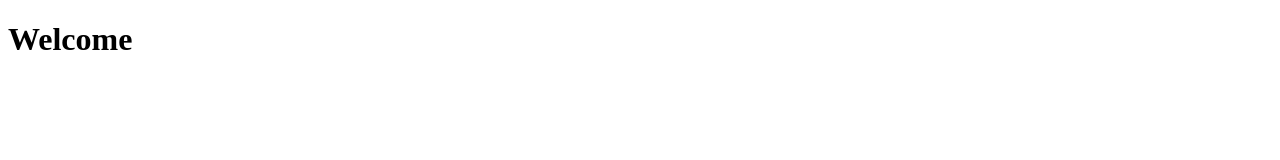
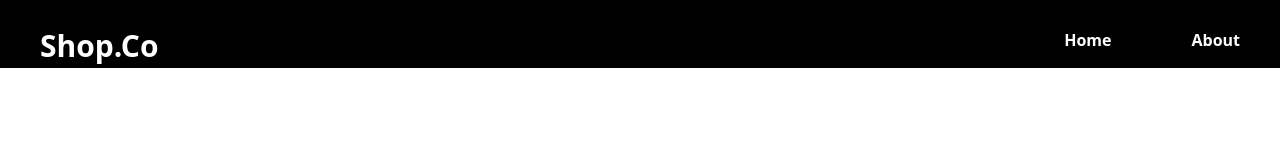
Before and after one commit to engshiine2-lang/col, a plain HTML site: page index.html in a window 1280 px wide. Drawn offline with nearby package versions, Linux system fonts and the light colour scheme.

Commit message:
update nav

```diff
--- a/index.html
+++ b/index.html
@@ -4,8 +4,15 @@
     <meta charset="UTF-8">
     <meta name="viewport" content="width=device-width, initial-scale=1.0">
     <title>Document</title>
+     <script src="https://cdn.jsdelivr.net/npm/@tailwindcss/browser@4"></script>
 </head>
 <body>
-    <h1>Welcome</h1>
+    <header class="flex justify-between text-white px-10 bg-black h-17 pt-7">
+        <h1 class="font-bold text-3xl" >Shop.Co</h1>
+        <ul class="flex gap-20">
+            <li class="font-bold">Home</li>
+            <li class="font-bold">About</li>
+        </ul>
+    </header>
 </body>
 </html>
```
Also changed, not shown: About.html (+7 -1 lines).
